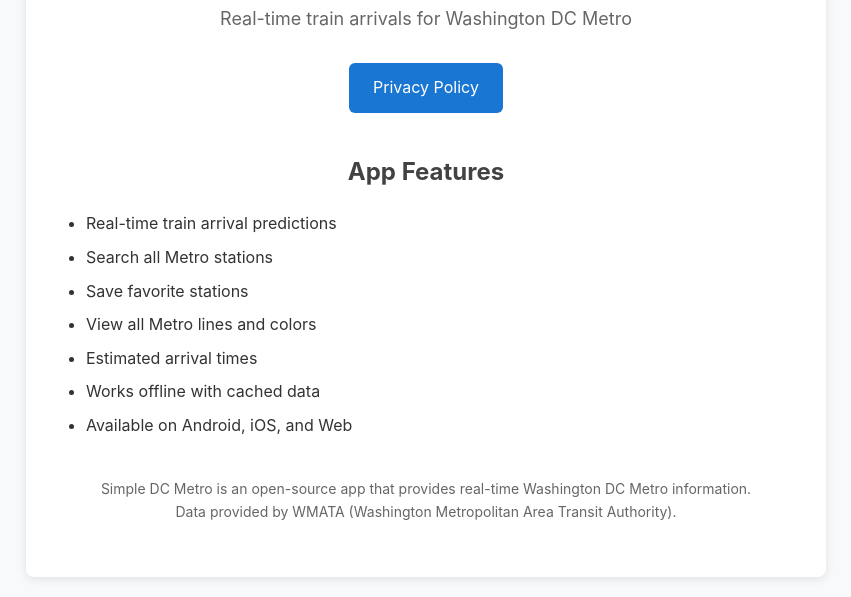
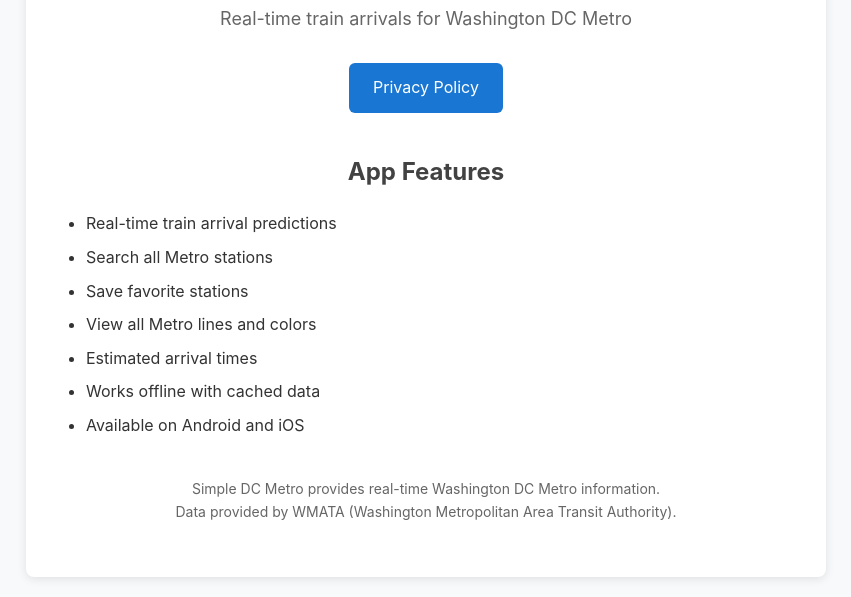
Before and after one commit to zhukov123/simpledcmetro, a plain HTML site: page index.html in a window 1280 px wide. Shown: the part 248-845 px from the top of the page, without its empty margins (214-1065 px from the left). Drawn offline with Linux system fonts and the light colour scheme.

Commit message:
Remove open-source and web availability claims; update privacy policy and README

```diff
--- a/index.html
+++ b/index.html
@@ -95,12 +95,12 @@
                 <li>View all Metro lines and colors</li>
                 <li>Estimated arrival times</li>
                 <li>Works offline with cached data</li>
-                <li>Available on Android, iOS, and Web</li>
+                <li>Available on Android and iOS</li>
             </ul>
         </div>
 
         <p style="margin-top: 40px; color: #666; font-size: 14px;">
-            Simple DC Metro is an open-source app that provides real-time Washington DC Metro information.<br>
+            Simple DC Metro provides real-time Washington DC Metro information.<br>
             Data provided by WMATA (Washington Metropolitan Area Transit Authority).
         </p>
     </div>
```
Also changed, not shown: privacy-policy.html (+2 -3 lines), 2 other files.
